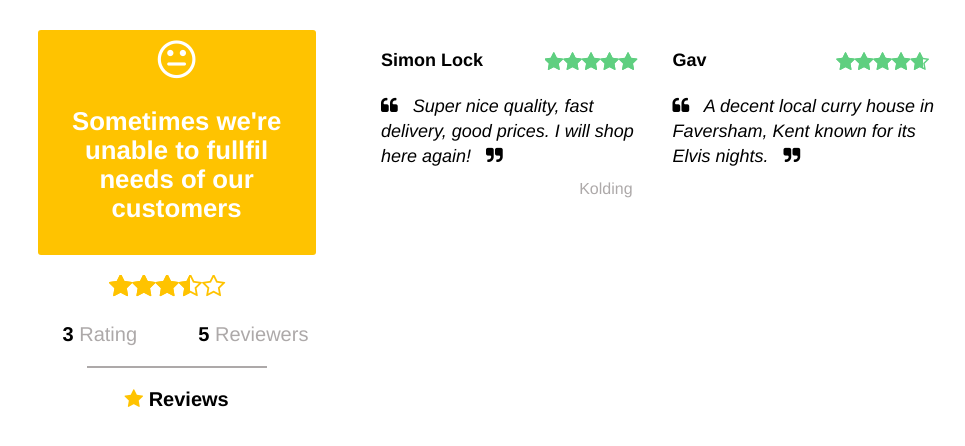
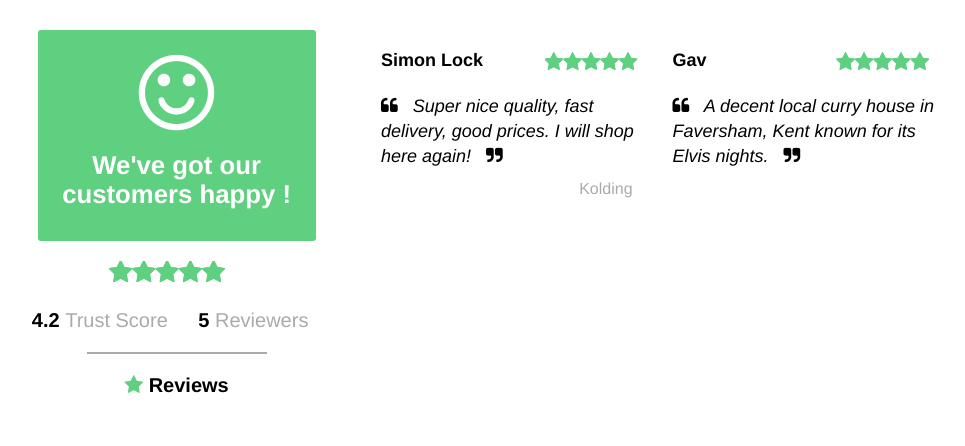
Before and after one commit to Jakub41/TrustPilotChalanges, a website: page FrontEnd/app/index.html in a window 1280 px wide. Shown: the whole page, without its empty margins (115-1080 px from the left). Drawn offline with nearby package versions, Linux system fonts and the light colour scheme; files that its build step writes are made by us from their sources.

Commit message:
Fixing few bugs

```diff
--- a/FrontEnd/app/index.html
+++ b/FrontEnd/app/index.html
@@ -33,7 +33,7 @@
     <!-- bower:js -->
     <script src="/bower_components/jquery/dist/jquery.js"></script>
     <script src="/bower_components/owl.carousel/dist/owl.carousel.js"></script>
-    <script src="/bower_components/console.style/console.style.min.js"></script>
+    <script src="/bower_components/console.style/console.style.js"></script>
     <!-- endbower -->
     <!-- endbuild -->
 
--- a/FrontEnd/app/scripts/main.js
+++ b/FrontEnd/app/scripts/main.js
@@ -65,13 +65,13 @@ function processReviews(reviews) {
   var reviewSmile = '';
   if (reviewStarsClass == 'good') {
     bannerText = 'We\'ve got our customers happy !';
-    reviewSmile = '<i class="fa fa-smile-o fa-2x" aria-hidden="true"></i>';
+    reviewSmile = '<i class="fa fa-smile-o fa-4x" aria-hidden="true"></i>';
   } else if (reviewStarsClass == 'middle') {
     bannerText = 'Sometimes we\'re unable to fullfil needs of our customers';
-    reviewSmile = '<i class="fa fa-meh-o fa-2x" aria-hidden="true"></i>';
+    reviewSmile = '<i class="fa fa-meh-o fa-4x" aria-hidden="true"></i>';
   } else {
     bannerText = 'Customers blame us for everything';
-    reviewSmile = '<i class="fa fa-frown-o fa-2x" aria-hidden="true"></i>';
+    reviewSmile = '<i class="fa fa-frown-o fa-4x" aria-hidden="true"></i>';
   }
   // Create HTML for widget
   var html = `
@@ -85,7 +85,7 @@ function processReviews(reviews) {
                 <span style="width:` + averageRatePercentage + '%' + '" id="starRatingPresenter"><strong>' + averageRating + `</strong> out of 5</span>
              </div><br>
              <div class="averageRatingWrap">
-                <span class="averageRating">` + averageRating + ` <span class="light">Rating</span></span>
+                <span class="averageRating">` + averageRating + ` <span class="light">Trust Score</span></span>
              </div>
              <div class="reviewersWrap">
                 <span class="reviewers">` + total + ` <span class="light">Reviewers</span></span>
@@ -149,8 +149,8 @@ function showLessReviewBody(e, id) {
 // Function to get reviews - to see a banner effect change based on the average of the reviews change the reviews .json file
 function getReviews(re) {
   $.ajax({
-    url: 'API/reviews.json'
-    //url: 'API/goodreviews.json'
+    //url: 'API/reviews.json'
+    url: 'API/goodreviews.json'
     //url: 'API/badreviews.json'
   }).done(re);
 }
--- a/FrontEnd/app/styles/main.scss
+++ b/FrontEnd/app/styles/main.scss
@@ -48,6 +48,10 @@ body {
                     } // make full width on small screens
                     @media screen and (max-width: 1024px) {
                         width: 100%;
+                    }
+                    .fa {
+                        position: relative;
+                        top: 12px;
                     }
                 } // average rating section of first half
                 & .averageRatingInfo {
--- a/FrontEnd/bower.json
+++ b/FrontEnd/bower.json
@@ -6,7 +6,8 @@
     "modernizr": "~3.5.0",
     "components-font-awesome": "^4.7.0",
     "font-awesome": "fontawesome#^4.7.0",
-    "owl.carousel": "^2.2.1"
+    "owl.carousel": "^2.2.1",
+    "console.style": "^0.2.2"
   },
   "overrides": {
     "bootstrap-sass": {
@@ -19,6 +20,7 @@
   },
   "devDependencies": {
     "chai": "^4.0.2",
-    "mocha": "^3.4.2"
+    "mocha": "^3.4.2",
+    "console.style": "^0.2.2"
   }
 }
--- a/FrontEnd/gulpfile.js
+++ b/FrontEnd/gulpfile.js
@@ -4,6 +4,9 @@ const browserSync = require('browser-sync').create();
 const del = require('del');
 const wiredep = require('wiredep').stream;
 const runSequence = require('run-sequence');
+const concat = require('gulp-concat');
+const rename = require('gulp-rename');
+const uglify = require('gulp-uglify');
 
 const $ = gulpLoadPlugins();
 const reload = browserSync.reload;
--- a/FrontEnd/package.json
+++ b/FrontEnd/package.json
@@ -11,7 +11,9 @@
     "del": "^3.0.0",
     "gulp": "^3.9.1",
     "gulp-autoprefixer": "^4.0.0",
+    "gulp-concat": "^2.6.1",
     "gulp-livereload": "^3.8.1",
+    "gulp-rename": "^1.2.2",
     "gulp-sass": "^3.1.0",
     "gulp-sourcemaps": "^2.6.0",
     "gulp-uglify": "^3.0.0"
```
Also changed, not shown: BackEnd/README.md (deleted), FrontEnd/README.md (deleted), 2 other files.
